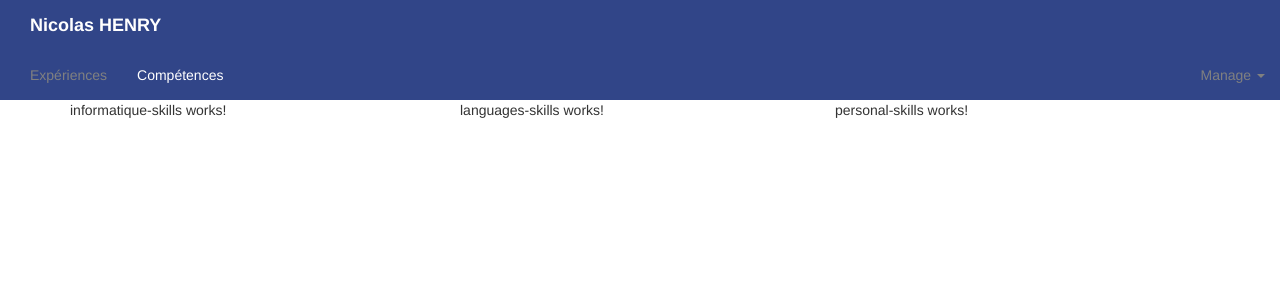
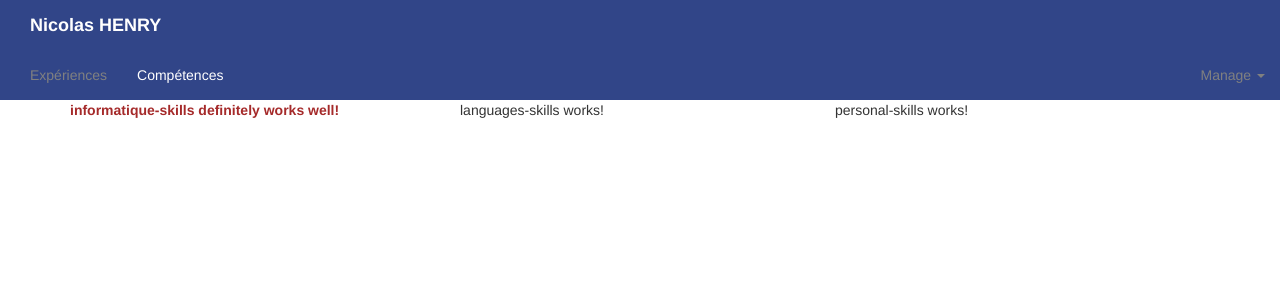
Before and after one commit to nicohdg/nicohdg.github.io, an Angular app: page /skills in a window 1280 px wide. Shown: the top 300 px of the page. Built offline with nearby package versions, Linux system fonts and the light colour scheme.

Commit message:
try to merge a branch

```diff
--- a/src/app/skills/informatique-skills/informatique-skills.component.css
+++ b/src/app/skills/informatique-skills/informatique-skills.component.css
@@ -0,0 +1,4 @@
+p {
+    color:brown;
+    font-weight: bold;
+}
--- a/src/app/skills/informatique-skills/informatique-skills.component.html
+++ b/src/app/skills/informatique-skills/informatique-skills.component.html
@@ -1 +1 @@
-<p>informatique-skills works!</p>
+<p>informatique-skills definitely works well!</p>
```
Also changed, not shown: 3 other files (tests, documents, lock files or other folders).
